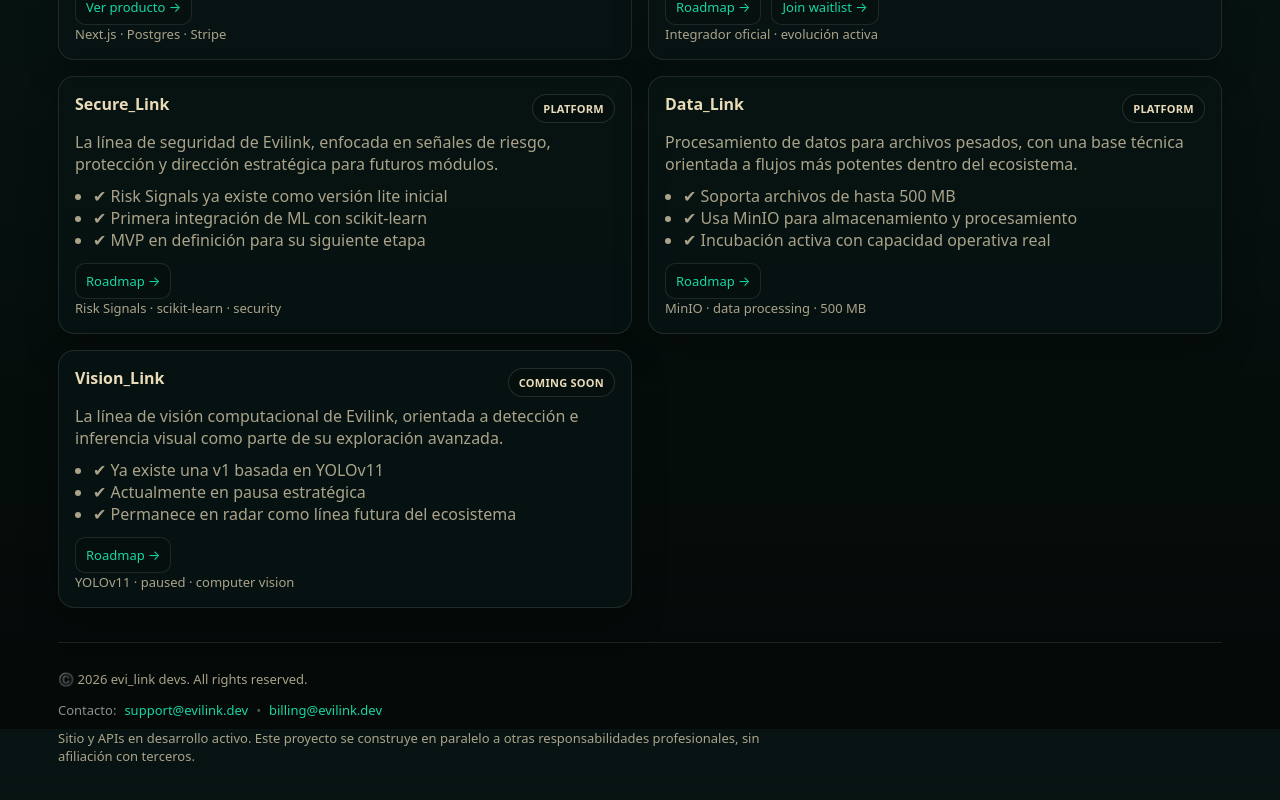
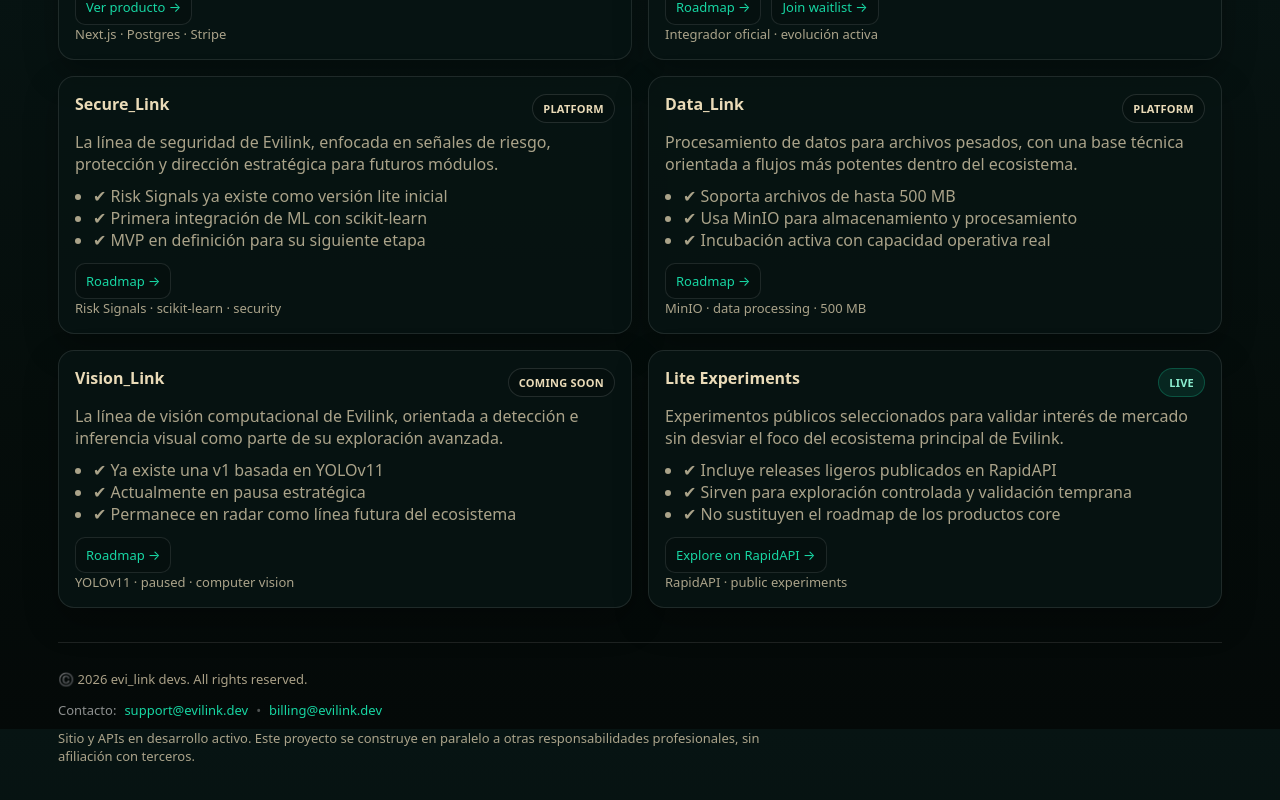
Before and after one commit to IanMartin16/evilink, a Next.js app: page /products in a window 1280 px wide. Shown: the part 871-1671 px from the top of the page. Built offline with nearby package versions, Linux system fonts and the light colour scheme.

Commit message:
updated: monthly updates for evilink.dev page

```diff
--- a/app/data/products.ts
+++ b/app/data/products.ts
@@ -116,4 +116,20 @@ export const PRODUCTOS: Producto[] = [
     links: [{ label: "Roadmap →", href: "/productos#roadmap" }],
     destacado: false,
   },
+  {
+  key: "lite_experiments",
+  nombre: "Lite Experiments",
+  estado: "LIVE",
+  desc: "Experimentos públicos seleccionados para validar interés de mercado sin desviar el foco del ecosistema principal de Evilink.",
+  bullets: [
+    "Incluye releases ligeros publicados en RapidAPI",
+    "Sirven para exploración controlada y validación temprana",
+    "No sustituyen el roadmap de los productos core",
+  ],
+  tag: "RapidAPI · public experiments",
+  links: [
+    { label: "Explore on RapidAPI →", href: "https://rapidapi.com/studio", external: true },
+  ],
+  destacado: false,
+}
 ];
```
